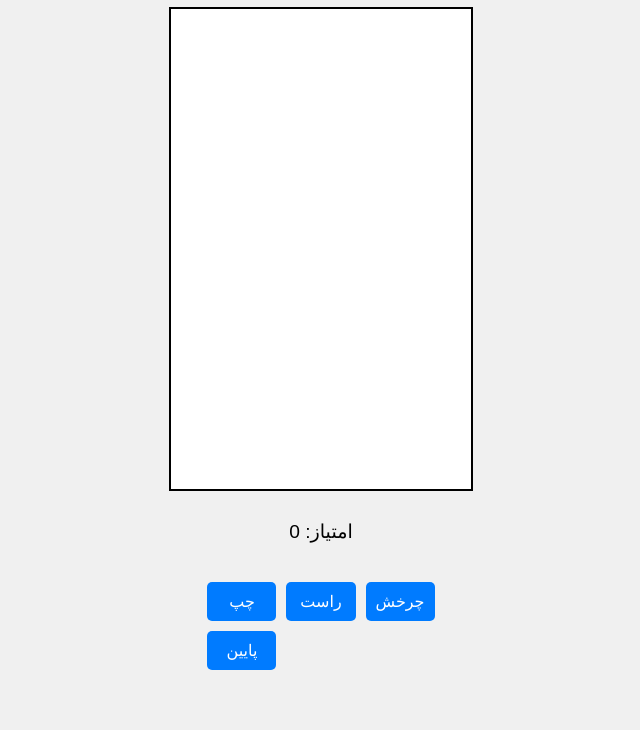
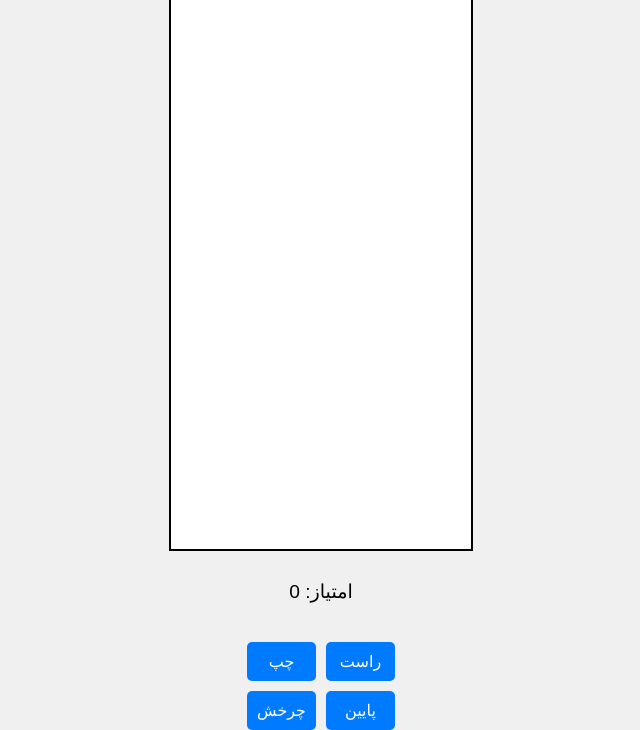
Before and after one commit to mahdiklidari190/Play, a plain HTML site: page index.html in a window 1280 px wide. Shown: the part 102-832 px from the top of the page, without its empty margins (319-959 px from the left). Before the commit the page ends 800 px from the top, so only its background shows below. Drawn offline with Linux system fonts and the light colour scheme.

Commit message:
Update index.html

```diff
--- a/index.html
+++ b/index.html
@@ -26,10 +26,6 @@
         canvas {
             border: 2px solid #000;
             background-color: #fff;
-            width: 90vw;
-            max-width: 300px;
-            height: 60vh;
-            max-height: 600px;
         }
 
         .info {
@@ -40,7 +36,7 @@
         .controls {
             margin-top: 20px;
             display: grid;
-            grid-template-columns: repeat(3, 1fr);
+            grid-template-columns: repeat(2, 1fr);
             gap: 10px;
         }
 
@@ -76,6 +72,10 @@
     <script>
         const canvas = document.getElementById('tetris');
         const context = canvas.getContext('2d');
+
+        canvas.width = 300;
+        canvas.height = 600;
+
         const scale = 30;
         const rows = canvas.height / scale;
         const columns = canvas.width / scale;
@@ -85,14 +85,7 @@
         let piece = createPiece();
 
         const colors = [
-            null, // 0 = بدون رنگ
-            '#FF0D72', // 1 = صورتی
-            '#0DC2FF', // 2 = آبی
-            '#0DFF72', // 3 = سبز
-            '#F538FF', // 4 = بنفش
-            '#FF8E0D', // 5 = نارنجی
-            '#FFE138', // 6 = زرد
-            '#3877FF'  // 7 = آبی تیره
+            null, '#FF0D72', '#0DC2FF', '#0DFF72', '#F538FF', '#FF8E0D', '#FFE138', '#3877FF'
         ];
 
         function createGrid() {
@@ -109,12 +102,12 @@
                 [[0, 6, 6], [6, 6, 0]], // S
                 [[7, 7, 0], [0, 7, 7]]  // Z
             ];
-            const randomShape = shapes[Math.floor(Math.random() * shapes.length)];
+            const randomIndex = Math.floor(Math.random() * (colors.length - 1)) + 1;
             return {
-                shape: randomShape,
-                x: Math.floor(columns / 2) - Math.floor(randomShape[0].length / 2),
+                shape: shapes[randomIndex - 1],
+                x: Math.floor(columns / 2) - Math.floor(shapes[randomIndex - 1][0].length / 2),
                 y: 0,
-                color: colors[randomShape[0][0]] // رنگ اولین بلوک شکل
+                color: colors[randomIndex]
             };
         }
 
@@ -200,7 +193,12 @@
         function collision() {
             return piece.shape.some((row, y) =>
                 row.some((value, x) =>
-                    value && (grid[piece.y + y] && grid[piece.y + y][piece.x + x]) !== 0
+                    value && (
+                        piece.x + x < 0 ||
+                        piece.x + x >= columns ||
+                        piece.y + y >= rows ||
+                        (grid[piece.y + y] && grid[piece.y + y][piece.x + x]) !== 0
+                    )
                 )
             );
         }
@@ -219,7 +217,7 @@
         document.getElementById('rotate').addEventListener('click', rotatePiece);
         document.getElementById('down').addEventListener('click', () => movePiece(0, 1));
 
-        setInterval(() => movePiece(0, 1), 1000); // حرکت خودکار قطعه به پایین
+        setInterval(() => movePiece(0, 1), 1000);
         update();
     </script>
 </body>
```
